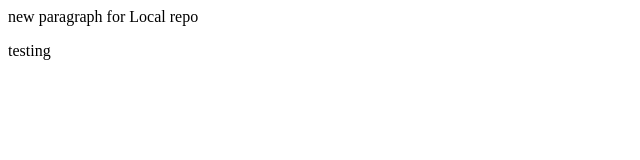
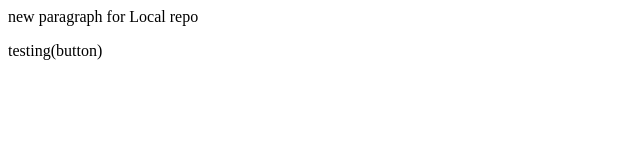
Before and after one commit to iharrythakur/Localrepo, a plain HTML site: page Localrepo/index.html in a window 1280 px wide. Shown: the full height of the page, 0-640 px from the left. Drawn offline with Linux system fonts and the light colour scheme.

```diff
--- a/Localrepo/index.html
+++ b/Localrepo/index.html
@@ -1,3 +1,3 @@
 <p>new paragraph for Local repo
 </p>
-<p>testing</p>
+<p>testing(button)</p>
```
